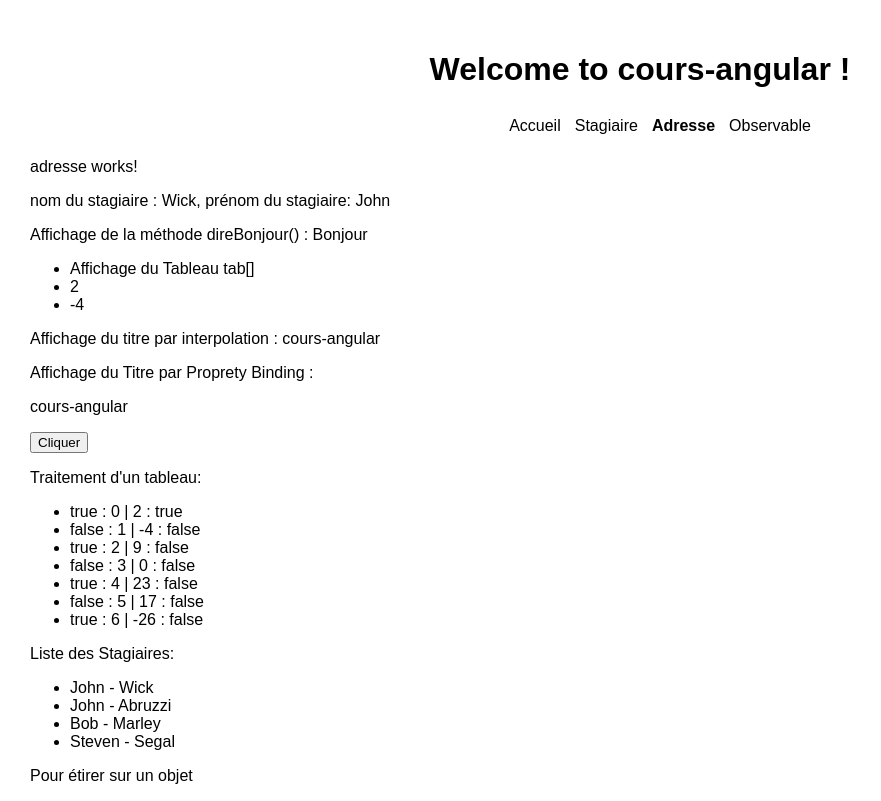
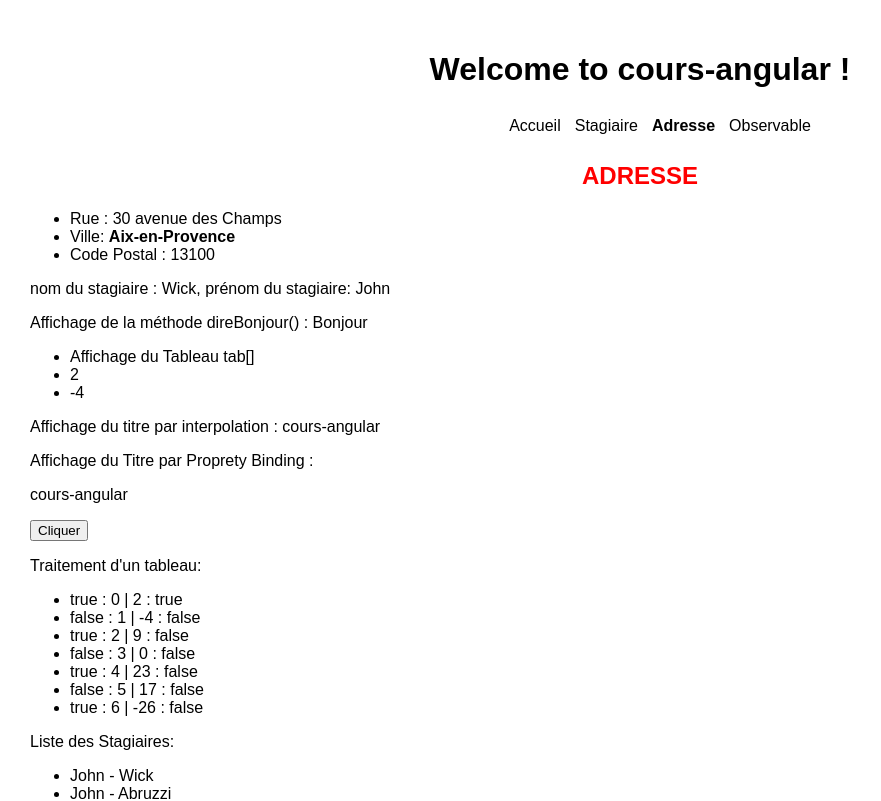
Before and after one commit to n-rick/cours-angular, an Angular app: page /adresse in a window 1280 px wide. Shown: the top 801 px of the page, without its empty margins (0-881 px from the left). Built offline with nearby package versions, Linux system fonts and the light colour scheme; a web font is replaced by a local one.

Commit message:
creation de liens dynamique

```diff
--- a/src/app/composants/adresse/adresse.component.css
+++ b/src/app/composants/adresse/adresse.component.css
@@ -0,0 +1,5 @@
+h2{
+    text-align: center;
+    text-transform: uppercase;
+    color: red;
+}
--- a/src/app/composants/adresse/adresse.component.html
+++ b/src/app/composants/adresse/adresse.component.html
@@ -1 +1,6 @@
-<p>adresse works!</p>
+<h2>Adresse</h2>
+<ul>
+    <li>Rue :<span>{{ rue }}</span></li>
+    <li>Ville: <strong><span>{{ ville }}</span></strong></li>
+    <li>Code Postal : <span>{{ codePostal}}</span></li>
+</ul>
--- a/src/app/composants/adresse/adresse.component.ts
+++ b/src/app/composants/adresse/adresse.component.ts
@@ -1,4 +1,5 @@
 import { Component, OnInit } from '@angular/core';
+import { ActivatedRoute } from '@angular/router';
 
 @Component({
   selector: 'app-adresse',
@@ -6,10 +7,23 @@ import { Component, OnInit } from '@angular/core';
   styleUrls: ['./adresse.component.css']
 })
 export class AdresseComponent implements OnInit {
+  rue = "";
+  ville = "";
+  codePostal = "";
+  constructor(private route: ActivatedRoute) { }
 
-  constructor() { }
-
+  // ngOnInit(): void {
+  //   this.route.queryParamMap.subscribe(
+  //   (resp) => {
+  //     this.rue = resp.get('rue') ?? "";
+  //     this.ville = resp.get('ville') ?? "";
+  //     this.codePostal = resp.get('codePostal') ?? "";
+  //     }
+  //   )
+  // }
   ngOnInit(): void {
+      this.rue = this.route.snapshot.queryParams['rue'] ?? " 30 avenue des Champs";
+      this.ville = this.route.snapshot.queryParams['ville'] ?? "Aix-en-Provence";
+      this.codePostal = this.route.snapshot.queryParams['codePostal'] ?? "13100";
   }
-
 }
--- a/src/app/composants/menu/menu.component.html
+++ b/src/app/composants/menu/menu.component.html
@@ -2,7 +2,7 @@
     <li routerLinkActive=active [routerLinkActiveOptions]="{ exact: true }">
         <a routerLink='/'> Accueil </a>
     </li>
-    <li routerLinkActive=active [routerLinkActiveOptions]="{ exact: true }">
+    <li routerLinkActive=active [routerLinkActiveOptions]="{ exact: false }">
         <a routerLink='/stagiaire'> Stagiaire </a>
     </li>
     <li routerLinkActive=active [routerLinkActiveOptions]="{ exact: true }">
--- a/src/app/composants/stagiaire/stagiaire.component.css
+++ b/src/app/composants/stagiaire/stagiaire.component.css
@@ -5,4 +5,8 @@ h2{
 }
 span{
     color: tomato;
+    text-transform: capitalize;
 }
+strong{
+    text-transform: uppercase;
+}
```
Also changed, not shown: src/app/composants/stagiaire/stagiaire.component.ts (+7 -0 lines).
